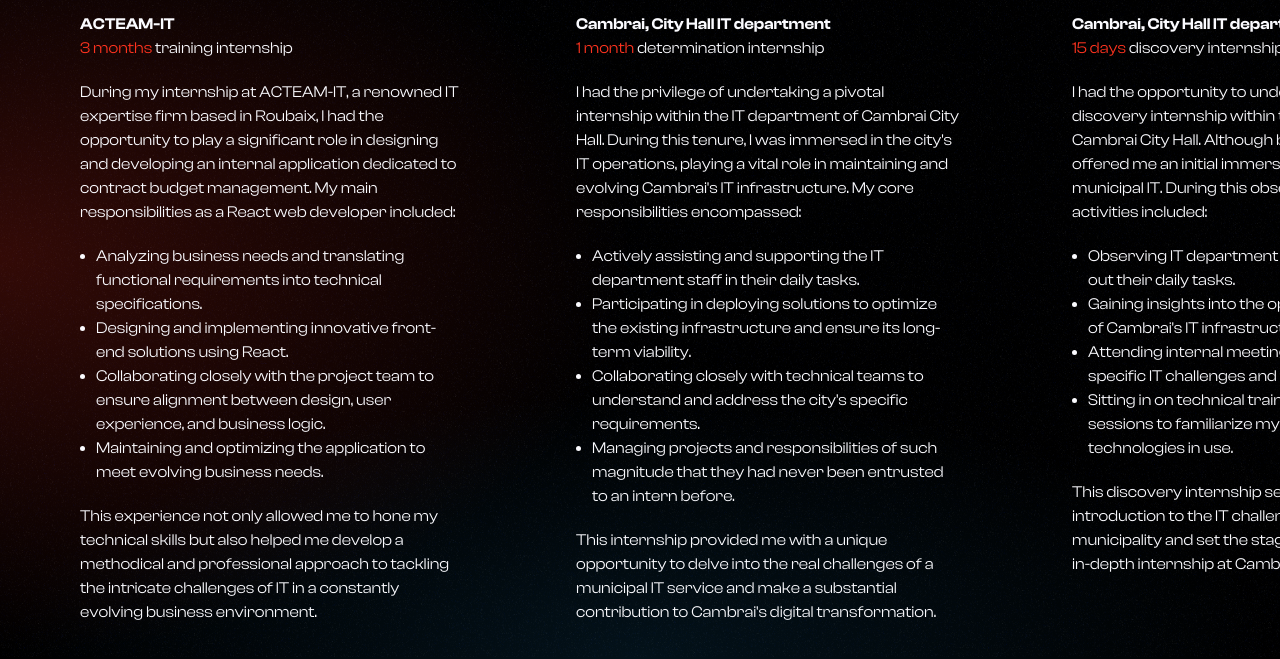
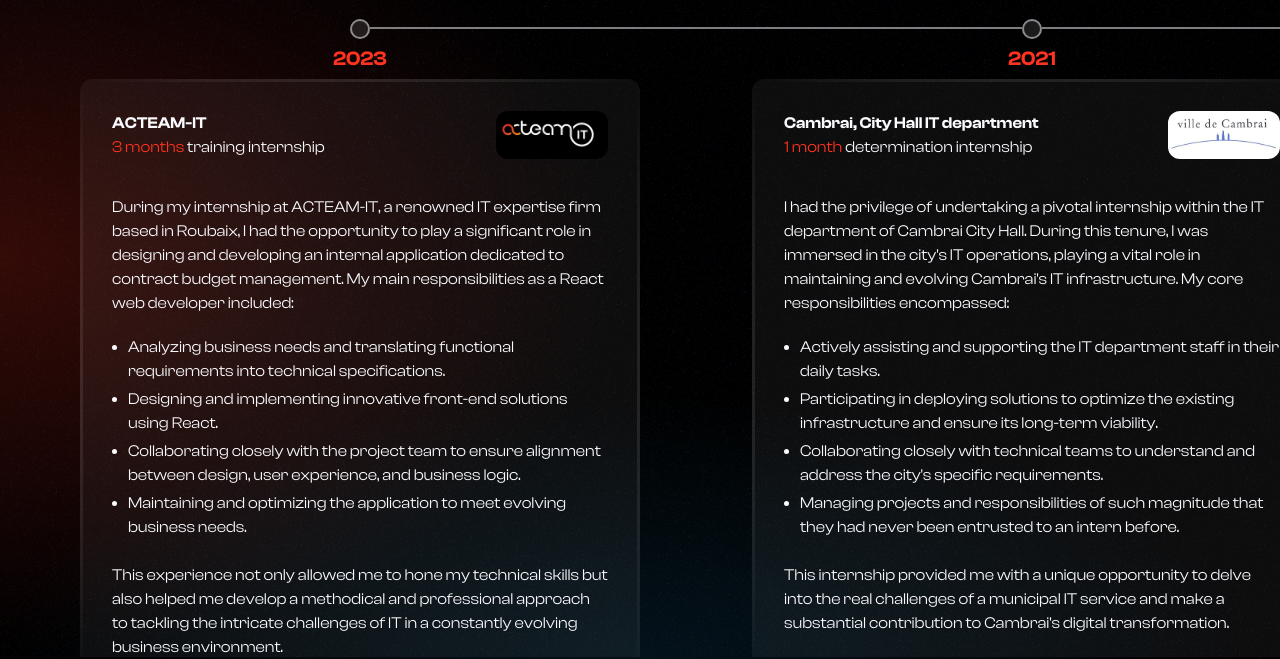
Before and after one commit to MathisVerstrepen/portfolio, an Astro site: page /en/experience in a window 1280 px wide. Shown: the part 143-802 px from the top of the page. Built offline with nearby package versions, Linux system fonts and the light colour scheme; Astro itself is replaced by a stand-in of ours.

Commit message:
:sparkles: Finish experience page

```diff
--- a/src/i18n/lang/en/experience.ts
+++ b/src/i18n/lang/en/experience.ts
@@ -7,7 +7,7 @@
 			year: "2023",
       duration: "3 months",
       type: "training internship",
-      img: "acteam-it.png",
+      img: "acteam-it.webp",
       desc1:
         "During my internship at ACTEAM-IT, a renowned IT expertise firm based in Roubaix, I had the opportunity to play a significant role in designing and developing an internal application dedicated to contract budget management. \
             My main responsibilities as a React web developer included:",
@@ -25,7 +25,7 @@
 			year: "2021",
 			duration: "1 month",
 			type: "determination internship",
-			img: "cambrai.png",
+			img: "cambrai.webp",
 			desc1:
 			"I had the privilege of undertaking a pivotal internship within the IT department of Cambrai City Hall. During this tenure, I was immersed in the city's IT operations, playing a vital role in maintaining and evolving Cambrai's IT infrastructure. \
 			My core responsibilities encompassed:"
@@ -44,7 +44,7 @@
 			year: "2019",
 			duration: "15 days",
 			type: "discovery internship",
-			img: "cambrai.png",
+			img: "cambrai.webp",
 			desc1: "I had the opportunity to undertake a 15-day discovery internship within the IT department of Cambrai City Hall. Although brief, this experience offered me an initial immersion into the realm of municipal IT.\
 			During this observational period, my activities included:",
 			desc2: "This discovery internship served as a valuable introduction to the IT challenges faced by a municipality and set the stage for my subsequent in-depth internship at Cambrai.",
--- a/src/i18n/lang/fr/experience.ts
+++ b/src/i18n/lang/fr/experience.ts
@@ -7,7 +7,7 @@
       year: "2023",
       duration: "3 mois",
       type: "stage de formation",
-      img: "acteam-it.png",
+      img: "acteam-it.webp",
       desc1:
         "Au cours de mon stage chez ACTEAM-IT, une entreprise réputée spécialisée dans l'expertise IT située à Roubaix, j'ai eu l'opportunité de participer activement à la conception et au développement d'une application interne dédiée à la gestion de budget de contrats. \
           Mon rôle principal en tant que développeur web React consistait à :",
@@ -25,7 +25,7 @@
       year: "2021",
       duration: "1 mois",
       type: "stage de détermination",
-      img: "cambrai.png",
+      img: "cambrai.webp",
       desc1:
         "J'ai eu le privilège d'effectuer un stage déterminant au sein du service informatique de la mairie de la ville de Cambrai. Durant cette expérience, j'ai été plongé au cœur des opérations informatiques municipales, jouant un rôle essentiel dans le maintien et l'évolution de l'infrastructure IT de la ville.\
         Mes principales missions ont inclus :",
@@ -43,7 +43,7 @@
       year: "2019",
       duration: "15 jours",
       type: "stage de découverte",
-      img: "cambrai.png",
+      img: "cambrai.webp",
       desc1:
         "J'ai eu l'opportunité de réaliser un stage de découverte de 15 jours au sein du service informatique de la mairie de Cambrai. Bien que bref, ce stage m'a permis d'obtenir une première immersion dans le monde de l'informatique municipal.\
         Durant cette période d'observation, mes activités ont été les suivantes :",
--- a/src/pages/[lang]/experience.astro
+++ b/src/pages/[lang]/experience.astro
@@ -24,30 +24,49 @@
 
 <Layout_Subpage title={t("home.title") as string}>
   <main class="h-full w-full flex z-10 absolute px-10 pt-12">
-    <div class="shrink-0 h-full grid grid-rows-[10%_90%] grid-cols-[fit-content(200%)] p-10">
+    <div class="shrink-0 h-full grid grid-rows-[10%_10%_80%] grid-cols-[fit-content(200%)] p-10">
       <h1 class="font-ClashDisplay-Semibold text-ghost_white text-3xl self-center">{t("experience.title")}</h1>
+      <div class="flex space-x-28">
+        {
+          (t("experience.list") as readonly any[]).map((experience: Experience, index: number) => {
+            return (
+              <div class="w-[35rem] flex flex-col justify-evenly items-center">
+                <span class="h-5 w-5 bg-ghost_white bg-opacity-10 border-2 border-ghost_white border-opacity-50 rounded-full relative">
+                  {index !== (t("experience.list") as readonly any[]).length - 1 && (
+                    <span class="h-[2px] w-[40.75rem] bg-ghost_white bg-opacity-50 absolute translate-y-[6px] translate-x-[18px]" />
+                  )}
+                </span>
+                <label class="font-ClashDisplay-Semibold text-scarlet text-xl">{experience.year}</label>
+              </div>
+            );
+          })
+        }
+      </div>
       <div class="flex space-x-28">
         {
           (t("experience.list") as readonly any[]).map((experience: Experience) => {
             return (
-              <div class="flex flex-col w-96 space-y-5">
-                <div>
-                  <h3 class="font-ClashDisplay-Semibold text-ghost_white">{experience.enterprise}</h3>
-                  <p class="font-ClashDisplay-Regular text-ghost_white">
-                    <span class="text-scarlet">{experience.duration}</span> {experience.type}
-                  </p>
+              <div class="flex flex-col w-[35rem] space-y-5 bg-ghost_white bg-opacity-5 p-8 h-fit rounded-xl border-radial-experience">
+                <div class="flex justify-between space-x-1 mb-4">
+                  <div>
+                    <h3 class="font-ClashDisplay-Semibold text-ghost_white">{experience.enterprise}</h3>
+                    <p class="font-ClashDisplay-Regular text-ghost_white">
+                      <span class="text-scarlet">{experience.duration}</span> {experience.type}
+                    </p>
+                  </div>
+                  <img
+                    src={"/img/" + experience.img}
+                    alt={experience.enterprise}
+                    class="w-28 h-12 object-cover rounded-xl crisp-edges"
+                  />
                 </div>
 
                 <p class="font-ClashDisplay-Regular text-ghost_white">{experience.desc1}</p>
 
                 <ul class="pl-4">
-                {
-                  experience.tasks.map((task) => {
-                    return (<li class="font-ClashDisplay-Regular text-ghost_white">
-                      {task}
-                    </li>)
-                  })
-                }
+                  {experience.tasks.map((task) => {
+                    return <li class="font-ClashDisplay-Regular text-ghost_white mb-1">{task}</li>;
+                  })}
                 </ul>
 
                 <p class="font-ClashDisplay-Regular text-ghost_white">{experience.desc2}</p>
@@ -59,3 +78,30 @@
     </div>
   </main>
 </Layout_Subpage>
+
+<style>
+  .crisp-edges {
+    image-rendering: -webkit-optimize-contrast;
+    image-rendering: crisp-edges;
+  }
+
+  .border-radial-experience {
+    position: relative;
+    z-index: 0;
+  }
+
+  .border-radial-experience:before {
+    content: "";
+    position: absolute;
+    z-index: -1;
+    inset: 0;
+    padding: 3px;
+    border-radius: 12px;
+    background: radial-gradient(rgba(255, 255, 255, 0.5) 0%, rgba(255, 255, 255, 0.2) 35%, rgba(255, 255, 255, 0) 100%);
+    background-size: 100% 100%, 100% 100%;
+    background-position: center;
+    -webkit-mask: linear-gradient(#fff 0 0) content-box, linear-gradient(#fff 0 0);
+    -webkit-mask-composite: destination-out;
+    mask-composite: exclude;
+  }
+</style>
```
Also changed, not shown: public/img/acteam-it.webp (added), public/img/cambrai.webp (added).
